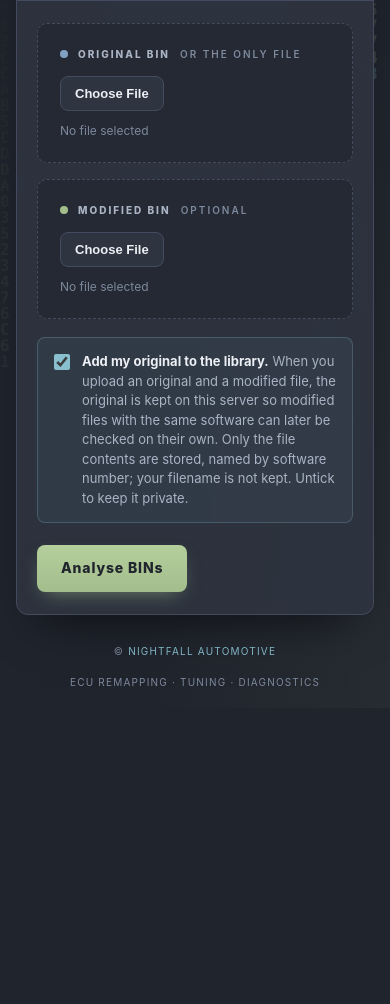
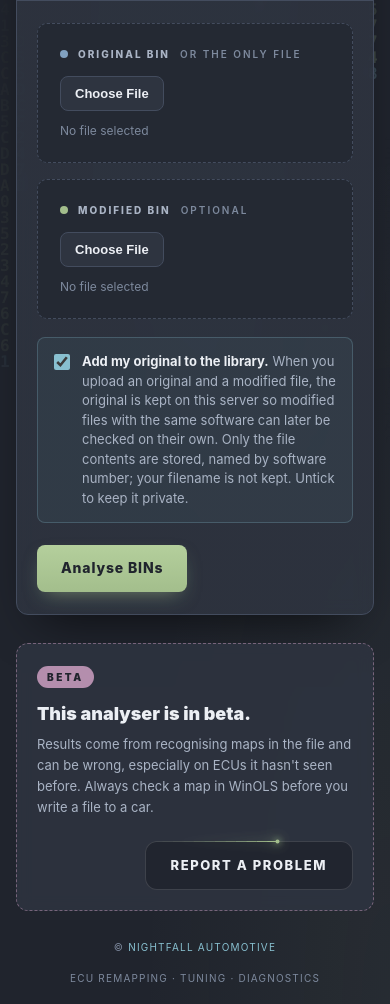
Before and after one commit to NightfallAutomotive/nightfall-vehicle-bin-analyser, a plain HTML site: page static/index.html in a window 390 px wide. Shown: the part 365-1369 px from the top of the page. Before the commit the page ends 1073 px from the top, so only its background shows below. Drawn offline with Linux system fonts and the light colour scheme.

Commit message:
Add beta notice with star-border report button
- Beta box at the bottom of the page warning that results can be
  wrong, with a "Report a problem" button linking to GitHub issues.
- star-border.js: plain-JavaScript port of the StarBorder effect; a
  Nord green star laps the button, does a quick lap on hover and
  pulses on click. Holds still for reduced motion.
- Limit the chart's SVG sizing rule to the chart itself, so other SVGs
  aren't forced 720px wide (caused sideways scrolling on phones).

Co-Authored-By: Claude Opus 5.5 <noreply@anthropic.com>

```diff
--- a/static/app.js
+++ b/static/app.js
@@ -755,6 +755,22 @@ function renderTable(points) {
 // Decoration only, so it runs last and can never stop the analyser above
 new MatrixRain(document.getElementById("matrix-rain"));
 
+new StarBorder(document.getElementById("report-button"), {
+    color: "#a3be8c",
+    trailColor: "#a3be8c",
+    duration: 4,
+    direction: "clockwise",
+    stars: 1,
+    trailLength: 0.3,
+    thickness: 1,
+    radius: 12,
+    glow: 0.6,
+    hover: "lap",
+    sparkle: false,
+    clickPulse: true,
+    theme: "dark",
+});
+
 new DecryptedText(document.getElementById("page-title"), {
     animateOn: "inViewHover",
     effect: "scramble",
--- a/static/index.html
+++ b/static/index.html
@@ -12,6 +12,7 @@
 <link rel="stylesheet" href="/static/style.css" />
 <script src="/static/decrypted-text.js"></script>
 <script src="/static/matrix-rain.js"></script>
+<script src="/static/star-border.js"></script>
 </head>
 <body>
 <canvas id="matrix-rain" class="matrix-rain" aria-hidden="true"></canvas>
@@ -147,6 +148,15 @@
 		</div>
 	</main>
 
+	<aside class="beta-box" aria-labelledby="beta-title">
+		<div class="beta-copy">
+			<span class="beta-tag">BETA</span>
+			<h2 id="beta-title">This analyser is in beta.</h2>
+			<p>Results come from recognising maps in the file and can be wrong, especially on ECUs it hasn't seen before. Always check a map in WinOLS before you write a file to a car.</p>
+		</div>
+		<a id="report-button" class="beta-button" href="https://github.com/NightfallAutomotive/nightfall-vehicle-bin-analyser/issues/new" target="_blank" rel="noopener"><span>Report a problem</span></a>
+	</aside>
+
 	<footer class="page-footer">
 		<span>© <a href="https://nightfallautomotive.co.uk">NIGHTFALL AUTOMOTIVE</a></span>
 		<span>ECU REMAPPING · TUNING · DIAGNOSTICS</span>
--- /dev/null
+++ b/static/star-border.js
@@ -0,0 +1,222 @@
+/*
+ * StarBorder: a star that travels around an element's border with a
+ * fading trail. Plain-JavaScript version of the React <StarBorder>
+ * component; options match its props.
+ *
+ * `duration` is seconds per lap and `trailLength` the share of the border
+ * the trail covers. With hover "lap" the star runs one quick lap when the
+ * pointer arrives; clickPulse sends a ring out on click. With reduced motion
+ * the star rests in place.
+ *
+ * @example
+ * new StarBorder(document.getElementById("report-button"), {
+ *    color : "#ffffff",
+ *    duration : 4,
+ *    trailLength : 0.3,
+ *    radius : 12,
+ *    hover : "lap",
+ *    clickPulse : true
+ * });
+ */
+var StarBorder;
+
+(function () {
+	var DEFAULTS = {
+		color : "#ffffff",
+		trailColor : "#ffffff",
+		duration : 4,
+		direction : "clockwise",
+		stars : 1,
+		trailLength : 0.3,
+		thickness : 1,
+		radius : 12,
+		glow : 0.6,
+		hover : "lap",
+		sparkle : false,
+		clickPulse : false,
+		theme : "dark"
+	};
+
+	var SVG_NS = "http://www.w3.org/2000/svg";
+	// Each trail is drawn as this many pieces, faint at the tail, bright at the head
+	var TRAIL_PIECES = 14;
+	// A hover lap runs this many times faster than normal
+	var LAP_SPEED = 4;
+
+	function prefersReducedMotion() {
+		return !!(window.matchMedia && window.matchMedia("(prefers-reduced-motion: reduce)").matches);
+	}
+
+	function svg(sTag, oAttributes) {
+		var el = document.createElementNS(SVG_NS, sTag);
+		for (var k in oAttributes) el.setAttribute(k, oAttributes[k]);
+		return el;
+	}
+
+	/**
+	 * @constructor
+	 * @param {HTMLElement} el element to put the border around
+	 * @param {Object} vOption see DEFAULTS
+	 */
+	StarBorder = function (el, vOption) {
+		var o = {};
+		var k;
+
+		for (k in DEFAULTS) o[k] = DEFAULTS[k];
+		for (k in vOption) o[k] = vOption[k];
+
+		this._o = o;
+		this._el = el;
+		this._pieces = [];
+		this._heads = [];
+		this._position = 0;
+		this._lapBoost = 0;
+
+		el.classList.add("star-border", "star-border--" + o.theme);
+		el.style.setProperty("--sb-color", o.color);
+		el.style.setProperty("--sb-radius", o.radius + "px");
+		el.style.setProperty("--sb-thickness", o.thickness + "px");
+		el.style.setProperty("--sb-glow", (o.glow * 10).toFixed(1) + "px");
+
+		this._build();
+		this._bind();
+		this._draw();
+		if (!prefersReducedMotion()) this._start();
+	};
+
+	StarBorder.prototype._build = function () {
+		var o = this._o;
+		var elSvg = svg("svg", { "class" : "sb-layer", "aria-hidden" : "true", focusable : "false" });
+		var nPiece = o.trailLength / TRAIL_PIECES;
+
+		for (var s = 0; s < Math.max(1, o.stars); s++) {
+			for (var i = 0; i < TRAIL_PIECES; i++) {
+				// pathLength 1 lets lengths and offsets be shares of the border
+				var elPiece = svg("rect", {
+					pathLength : 1,
+					fill : "none",
+					stroke : i === TRAIL_PIECES - 1 ? o.color : o.trailColor,
+					"stroke-width" : o.thickness,
+					"stroke-linecap" : "butt",
+					"stroke-dasharray" : nPiece + " " + (1 - nPiece),
+					opacity : Math.pow((i + 1) / TRAIL_PIECES, 2).toFixed(3)
+				});
+				elSvg.appendChild(elPiece);
+				this._pieces.push({ el : elPiece, star : s, index : i });
+			}
+			var elHead = svg("circle", { r : o.thickness + 1, fill : o.color, "class" : "sb-star" });
+			elSvg.appendChild(elHead);
+			this._heads.push(elHead);
+		}
+
+		this._svg = elSvg;
+		this._el.insertBefore(elSvg, this._el.firstChild);
+		this._fit();
+	};
+
+	// Size the outline to the element, inset by half the stroke so it isn't clipped
+	StarBorder.prototype._fit = function () {
+		var o = this._o;
+		var nWidth = this._el.offsetWidth;
+		var nHeight = this._el.offsetHeight;
+		var nInset = o.thickness / 2;
+		var nRadius = Math.min(o.radius, nHeight / 2, nWidth / 2);
+
+		this._svg.setAttribute("viewBox", "0 0 " + nWidth + " " + nHeight);
+		this._shape = { x : nInset, y : nInset, w : nWidth - 2 * nInset, h : nHeight - 2 * nInset, r : Math.max(0, nRadius - nInset) };
+		this._pieces.forEach(function (oPiece) {
+			var s = this._shape;
+			oPiece.el.setAttribute("x", s.x);
+			oPiece.el.setAttribute("y", s.y);
+			oPiece.el.setAttribute("width", s.w);
+			oPiece.el.setAttribute("height", s.h);
+			oPiece.el.setAttribute("rx", s.r);
+		}, this);
+		this._perimeter = this._pieces.length ? this._pieces[0].el.getTotalLength() : 0;
+	};
+
+	// Point at share t (0-1) of the way round, starting top left, going clockwise
+	StarBorder.prototype._pointAt = function (t) {
+		var el = this._pieces[0].el;
+		var nLength = el.getTotalLength();
+		var p = el.getPointAtLength(((t % 1) + 1) % 1 * nLength);
+		return p;
+	};
+
+	StarBorder.prototype._draw = function () {
+		var o = this._o;
+		var nSign = o.direction === "counterclockwise" ? -1 : 1;
+		var nPiece = o.trailLength / TRAIL_PIECES;
+		var nStars = Math.max(1, o.stars);
+
+		this._pieces.forEach(function (oPiece) {
+			var nHead = this._position + oPiece.star / nStars;
+			// Piece i sits (TRAIL_PIECES - 1 - i) pieces behind the head
+			var nStart = nHead - (TRAIL_PIECES - oPiece.index) * nPiece * nSign;
+			if (nSign < 0) nStart -= nPiece;
+			oPiece.el.setAttribute("stroke-dashoffset", (-nStart).toFixed(5));
+		}, this);
+
+		this._heads.forEach(function (elHead, s) {
+			var p = this._pointAt(this._position + s / nStars);
+			elHead.setAttribute("cx", p.x.toFixed(2));
+			elHead.setAttribute("cy", p.y.toFixed(2));
+		}, this);
+	};
+
+	StarBorder.prototype._start = function () {
+		var self = this;
+		var o = this._o;
+		var nSign = o.direction === "counterclockwise" ? -1 : 1;
+		var nLast = null;
+
+		function frame(nNow) {
+			requestAnimationFrame(frame);
+			if (nLast === null) nLast = nNow;
+			var nStep = (nNow - nLast) / 1000 / Math.max(0.1, o.duration);
+			nLast = nNow;
+			// Pausing in a hidden tab can give one huge step; skip it
+			if (nStep > 0.25) return;
+
+			var nSpeed = 1;
+			if (self._lapBoost > 0) {
+				nSpeed = LAP_SPEED;
+				self._lapBoost -= nStep * LAP_SPEED;
+			}
+			self._position += nStep * nSpeed * nSign;
+			self._draw();
+		}
+		requestAnimationFrame(frame);
+	};
+
+	StarBorder.prototype._bind = function () {
+		var self = this;
+		var o = this._o;
+		var el = this._el;
+
+		if (typeof ResizeObserver != "undefined") {
+			new ResizeObserver(function () {
+				self._fit();
+				self._draw();
+			}).observe(el);
+		}
+
+		if (o.hover === "lap" && !prefersReducedMotion()) {
+			el.addEventListener("pointerenter", function () {
+				if (self._lapBoost <= 0) self._lapBoost = 1;
+			});
+		}
+
+		if (o.clickPulse) {
+			el.addEventListener("click", function () {
+				el.classList.remove("is-pulsing");
+				// Restart the pulse animation if it's already running
+				void el.offsetWidth;
+				el.classList.add("is-pulsing");
+			});
+			el.addEventListener("animationend", function (e) {
+				if (e.animationName === "sb-pulse") el.classList.remove("is-pulsing");
+			});
+		}
+	};
+})();
--- a/static/style.css
+++ b/static/style.css
@@ -580,7 +580,8 @@ input[type="file"]:focus-visible {
   background: var(--bg);
 }
 
-svg {
+/* The torque chart only; other SVGs (like the star border) size themselves */
+#chart {
   display: block;
   width: 100%;
   min-width: 720px;
@@ -797,6 +798,124 @@ td.gain-down {
   font: 12px ui-monospace, "SFMono-Regular", Menlo, Consolas, monospace;
 }
 
+/* ---------- Beta box ---------- */
+
+.beta-box {
+  display: grid;
+  grid-template-columns: minmax(0, 1fr) minmax(220px, 320px);
+  align-items: center;
+  gap: 24px;
+  margin-top: 28px;
+  padding: 24px 28px;
+  border: 1px dashed rgba(180, 142, 173, 0.55);
+  border-radius: var(--radius);
+  background: rgba(46, 52, 64, 0.88);
+  -webkit-backdrop-filter: blur(8px);
+  backdrop-filter: blur(8px);
+}
+
+.beta-tag {
+  display: inline-block;
+  padding: 3px 10px;
+  border-radius: 999px;
+  background: var(--purple);
+  color: var(--bg-deep);
+  font-size: 10px;
+  font-weight: 900;
+  letter-spacing: 0.25em;
+}
+
+.beta-box h2 {
+  margin: 12px 0 6px;
+  font-size: 18px;
+  font-weight: 900;
+}
+
+.beta-box p {
+  margin: 0;
+  color: var(--muted);
+  font-size: 13px;
+}
+
+/* Plain button; star-border.js adds the travelling star */
+.beta-button {
+  justify-self: end;
+  display: inline-grid;
+  place-items: center;
+  min-width: 200px;
+  padding: 14px 26px;
+  border-radius: 12px;
+  background: rgba(32, 36, 45, 0.85);
+  color: var(--text);
+  font-size: 13px;
+  font-weight: 800;
+  letter-spacing: 0.12em;
+  text-transform: uppercase;
+  transition: background 160ms ease, transform 160ms ease;
+}
+
+.beta-button:hover {
+  background: rgba(236, 239, 244, 0.06);
+  color: #ffffff;
+  transform: translateY(-1px);
+}
+
+.beta-button:focus-visible {
+  outline: 2px solid var(--text);
+  outline-offset: 5px;
+}
+
+/* ---------- Star border ---------- */
+
+.star-border {
+  position: relative;
+  isolation: isolate;
+  border-radius: var(--sb-radius);
+}
+
+/* A faint resting outline for the star to travel along */
+.star-border--dark {
+  box-shadow: inset 0 0 0 var(--sb-thickness) rgba(236, 239, 244, 0.14);
+}
+
+.star-border > :not(.sb-layer) {
+  position: relative;
+  z-index: 1;
+}
+
+.sb-layer {
+  position: absolute;
+  inset: 0;
+  z-index: 0;
+  width: 100%;
+  height: 100%;
+  overflow: visible;
+  pointer-events: none;
+  filter: drop-shadow(0 0 var(--sb-glow) var(--sb-color));
+}
+
+.sb-star {
+  filter: drop-shadow(0 0 3px var(--sb-color));
+}
+
+/* clickPulse: a ring that spreads out from the border */
+.star-border.is-pulsing {
+  animation: sb-pulse 600ms ease-out;
+}
+
+@keyframes sb-pulse {
+  from {
+    box-shadow:
+      inset 0 0 0 var(--sb-thickness) rgba(236, 239, 244, 0.14),
+      0 0 0 0 color-mix(in srgb, var(--sb-color) 45%, transparent);
+  }
+  to {
+    box-shadow:
+      inset 0 0 0 var(--sb-thickness) rgba(236, 239, 244, 0.14),
+      0 0 0 14px color-mix(in srgb, var(--sb-color) 0%, transparent);
+  }
+}
+
 /* ---------- Footer ---------- */
 
 .page-footer {
@@ -843,8 +962,13 @@ td.gain-down {
   }
 
   .upload-grid,
-  .summary {
+  .summary,
+  .beta-box {
     grid-template-columns: 1fr;
+  }
+
+  .beta-box {
+    padding: 20px;
   }
 
   .page-footer {
```
